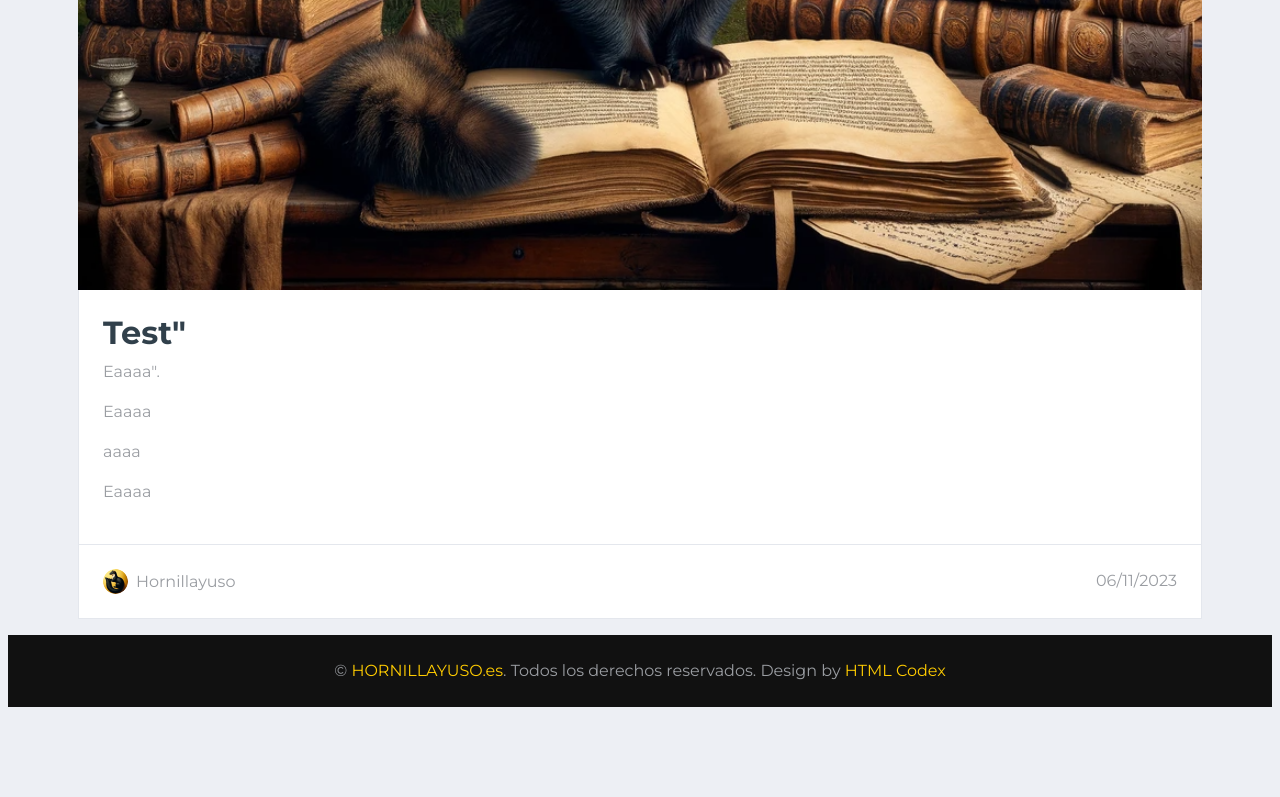
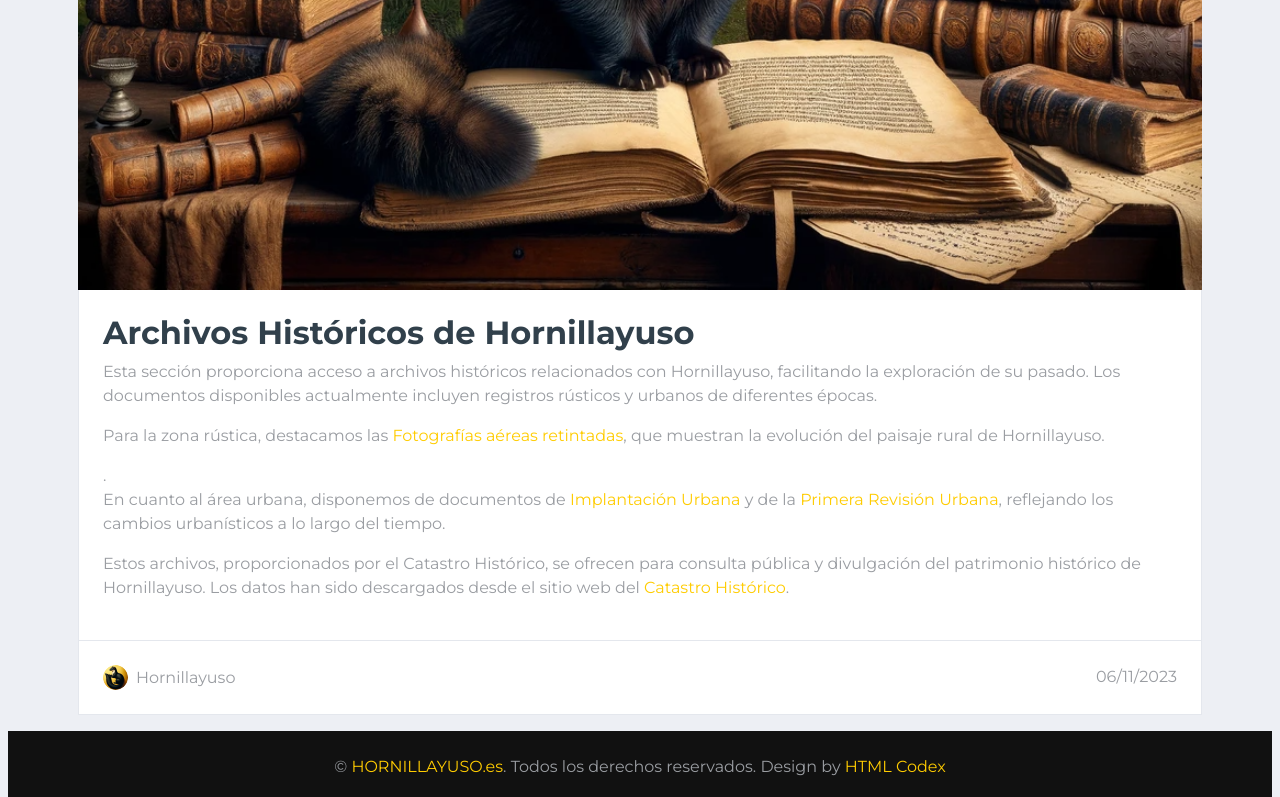
Before and after one commit to hornillayuso/hornillayuso.github.io, a plain HTML site: page archivo-historico.html in a window 1280 px wide. Shown: the part 532-1329 px from the top of the page. Before the commit the page ends 1239 px from the top, so only its background shows below. Drawn offline with nearby package versions, Linux system fonts and the light colour scheme.

Commit message:
Update archivo-historico.html

```diff
--- a/archivo-historico.html
+++ b/archivo-historico.html
@@ -31,7 +31,8 @@
     <div class="container-fluid p-0">
         <nav class="navbar navbar-expand-lg bg-dark navbar-dark py-2 py-lg-0 px-lg-5">
             <a href="index.html" class="navbar-brand d-block">
-                <h1 class="m-0 display-4 text-uppercase text-primary">Horni<span class="text-white font-weight-normal">llayuso</span></h1>
+                <h1 class="m-0 display-4 text-uppercase text-primary">Horni<span
+                        class="text-white font-weight-normal">llayuso</span></h1>
             </a>
             <button type="button" class="navbar-toggler" data-toggle="collapse" data-target="#navbarCollapse">
                 <span class="navbar-toggler-icon"></span>
@@ -85,17 +86,28 @@
                         <div class="bg-white border border-top-0 p-4">
 
                             <section>
-                                <h2>Test"</h2>
-                                <p>Eaaaa".</p>
+                                <h2>Archivos Históricos de Hornillayuso</h2>
+                                <p>Esta sección proporciona acceso a archivos históricos relacionados con Hornillayuso,
+                                    facilitando la exploración de su pasado. Los documentos disponibles actualmente
+                                    incluyen
+                                    registros rústicos y urbanos de diferentes épocas.</p>
+                                <p>Para la zona rústica, destacamos las <a
+                                        href="https://drive.google.com/drive/folders/1C235IxBuo84oKAVW215kwaXhNbtaft-h?usp=drive_link">Fotografías
+                                        aéreas retintadas</a>, que muestran la evolución del paisaje rural de
+                                    Hornillayuso.</p>.
+                                <p>En cuanto al área urbana, disponemos de documentos de <a
+                                        href="https://drive.google.com/drive/folders/1msewagvhkZpWEhMAOeiR5uCow8lnMvNE?usp=drive_link">Implantación
+                                        Urbana</a> y de la <a
+                                        href="https://drive.google.com/drive/folders/1T6kaVGz3771eIFZXQR8TJDjC_q8VSFjK?usp=drive_link">Primera
+                                        Revisión Urbana</a>, reflejando los cambios urbanísticos a lo largo del tiempo.
+                                </p>
+                                <p>Estos archivos, proporcionados por el Catastro Histórico, se ofrecen para consulta
+                                    pública y divulgación del patrimonio histórico de Hornillayuso. Los datos han sido
+                                    descargados desde el sitio web del <a
+                                        href="https://www.sedecatastro.gob.es/DescargaDatos/SecDescargaCartoHistorica.aspx">Catastro
+                                        Histórico</a>.</p>
+                            </section>
 
-                                <p>Eaaaa
-                                </p>
-
-                                <p>aaaa
-                                </p>
-
-                                <p>Eaaaa</p>
-                            </section>
 
 
                         </div>
@@ -106,7 +118,7 @@
                                 <span>Hornillayuso</span>
 
                             </div>
-                            <a >06/11/2023</a>
+                            <a>06/11/2023</a>
 
                         </div>
                     </div>
```
